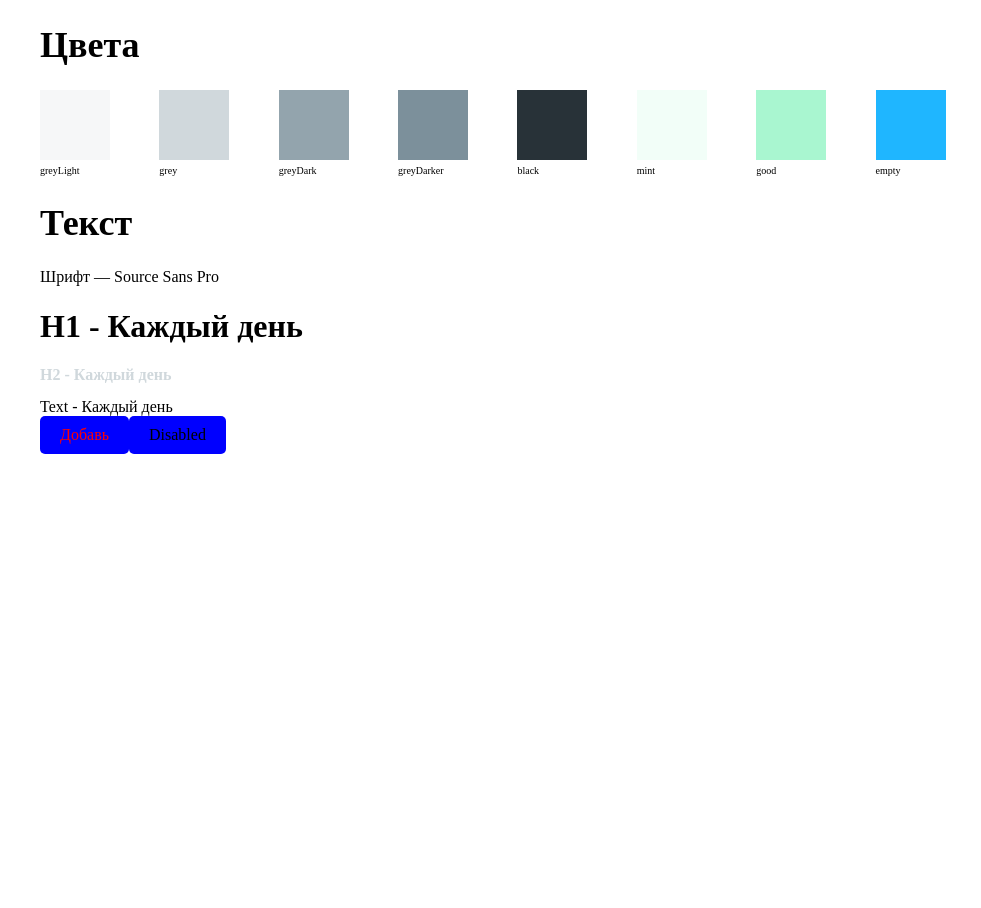
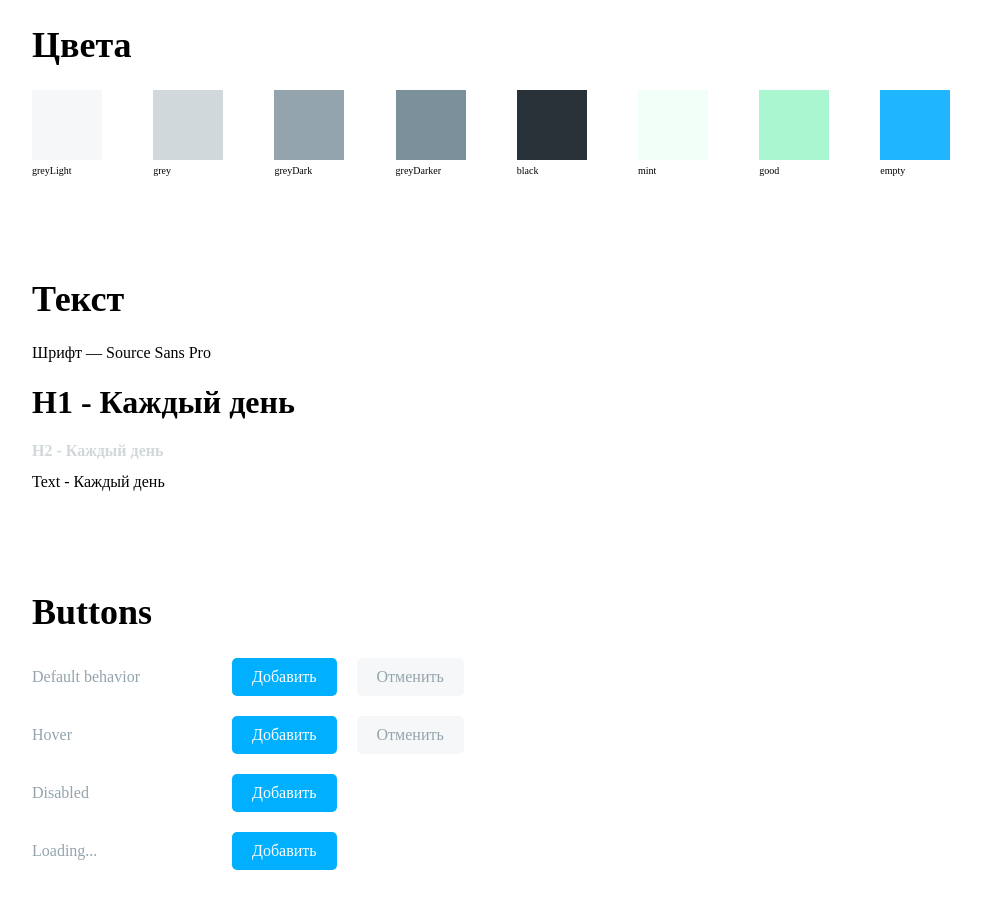
Before and after one commit to ermo4enkov/2dooshka, a React app: page / in a window 1280 px wide. Shown: the top 908 px of the page, without its empty margins (100-1081 px from the left). Before the commit the page ends 800 px from the top, so only its background shows below. Built offline with nearby package versions, Linux system fonts and the light colour scheme; the HTML template or start-up script is replaced by a standard one.

Commit message:
I have many changes

```diff
--- /dev/null
+++ b/src/assets/scss/default.scss
@@ -0,0 +1,13 @@
+body {
+  font-family: 'Source Sans Pro';
+  font-size: 16px;
+  padding: 0;
+  margin: 0;
+  box-sizing: border-box;
+}
+
+ul{
+  list-style: none;
+  padding: 0;
+  margin: 0;
+}
--- a/src/assets/scss/storybook/storybook.scss
+++ /dev/null
@@ -1,8 +0,0 @@
-.storybook{
-  padding-left: 132px;
-
-  &__element{
-    display: block;
-    margin-bottom: 100px;
-  }
-}
--- a/src/assets/scss/styles.scss
+++ b/src/assets/scss/styles.scss
@@ -1,9 +1,5 @@
-@import "./variables/variables";
+@import "./default";
+@import "./default";
 @import "./text/text";
-@import "storybook/storybook";
-@import "storybook/colors";
-
-body {
- font-family: 'Source Sans Pro';
- font-size: 16px;
-}
+@import "../../views/storybook/storybook";
+@import "../../blocks/colorspallet/colorspallet";
--- a/src/blocks/buttonscollection/buttonscollection.tsx
+++ b/src/blocks/buttonscollection/buttonscollection.tsx
@@ -0,0 +1,28 @@
+import * as React from "react";
+import Button from '../../components/button';
+
+
+export class ButtonsCollection extends React.Component {
+    constructor(props: any) {
+        super(props);
+    }
+    render() {
+        return (
+            <div className="storybook__element">
+                <h1 className="header">Buttons</h1>
+                <div>
+                    <ul className="storybook__list">
+                        <li className="storybook__item"><div className="storybook__name">Default behavior</div><Button text="Добавить" example/><Button text="Отменить" type="cancel"/></li>
+                        <li className="storybook__item"><div className="storybook__name">Hover</div><Button text="Добавить" example/><Button text="Отменить" type="cancel"/></li>
+                        <li className="storybook__item"><div className="storybook__name">Disabled</div><Button text="Добавить" /></li>
+                        <li className="storybook__item"><div className="storybook__name">Loading...</div><Button text="Добавить"/></li>
+                    </ul>
+                </div>
+            </div>
+
+        );
+    }
+}
+
+
+export default ButtonsCollection;
--- a/src/blocks/colorspallet/colorspallete.tsx
+++ b/src/blocks/colorspallet/colorspallete.tsx
@@ -46,7 +46,7 @@ export class ColorsPallet extends React.Component<ColorPalletProps> {
         });
 
         return(
-            <div className="lego__element">
+            <div className="storybook__element">
                 <h1 className="header">Цвета</h1>
                 <div className="colors__wrap">
                     {colorsCollection}
--- a/src/components/button/button.tsx
+++ b/src/components/button/button.tsx
@@ -3,7 +3,8 @@ import styled from 'styled-components';
 
 interface ButtonProps {
     text: string;
-    add?: boolean;
+    type?: string;
+    example?: boolean;
 }
 
 interface ButtonState {
@@ -19,9 +20,12 @@ const StyledButton = styled.div`
     padding: 10px 20px;
     display: inline-block;
     cursor: pointer;
-    color: ${(props: ButtonProps) => props.add? "red": '#000'
+    color: ${(props: ButtonProps) => props.type === "cancel"? "#93a4ad": '#fff'
     };
-    background-color: blue;
+    background-color: ${(props: ButtonProps) => props.type === "cancel"? "#f6f7f8": '#00b0ff'
+    };
+    margin-right: ${(props: ButtonProps) => props.example? "20px": '0'
+    };
 `;
 
 export class Button extends React.Component<ButtonProps, ButtonState> {
--- a/src/index.tsx
+++ b/src/index.tsx
@@ -4,7 +4,7 @@ import * as ReactDOM from "react-dom";
 import "./assets/scss/styles.scss";
 
 
-import { StoryBook} from "./views/storybook";
+import { StoryBook} from "./views/storybook/storybook";
 
 ReactDOM.render(
     <StoryBook/>,
--- /dev/null
+++ b/src/views/storybook/storybook.scss
@@ -0,0 +1,23 @@
+.storybook{
+  padding-left: 132px;
+
+  &__element{
+    display: block;
+    margin-bottom: 100px;
+  }
+
+  &__item{
+    margin-bottom: 20px;
+    vertical-align: middle;
+  }
+
+  &__name{
+    font-size: 16px;
+    text-align: left;
+    color: $grey-dark;
+    width: 150px;
+    margin-right: 50px;
+    display: inline-block;
+  }
+
+}
--- a/src/views/storybook.tsx
+++ b/src/views/storybook/storybook.tsx
@@ -1,6 +1,7 @@
 import * as React from "react";
-import { Button } from "../components/button/button";
-import { ColorsPallet } from "../blocks/colorspallet/colorspallete";
+import { Button } from "../../components/button/button";
+import { ColorsPallet } from "../../blocks/colorspallet/colorspallete";
+import { ButtonsCollection } from "../../blocks/buttonscollection/buttonscollection";
 
 
 export class StoryBook extends React.Component {
@@ -10,15 +11,14 @@ export class StoryBook extends React.Component {
         return(
             <div className="storybook">
                 <ColorsPallet/>
-                <div className="lego__element">
+                <div className="storybook__element">
                     <h1 className="header">Текст</h1>
                     <div>Шрифт — Source Sans Pro</div>
                     <h1>H1 - Каждый день</h1>
                     <h2 className="subtitile">H2 - Каждый день</h2>
                     <div>Text - Каждый день</div>
                 </div>
-                <Button add text="Добавь"/>
-                <Button text="Disabled"/>
+                <ButtonsCollection/>
             </div>
         )
     }
```
Also changed, not shown: src/blocks/colorspallet/colorspallet.scss (renamed from src/assets/scss/storybook/colors.scss).
